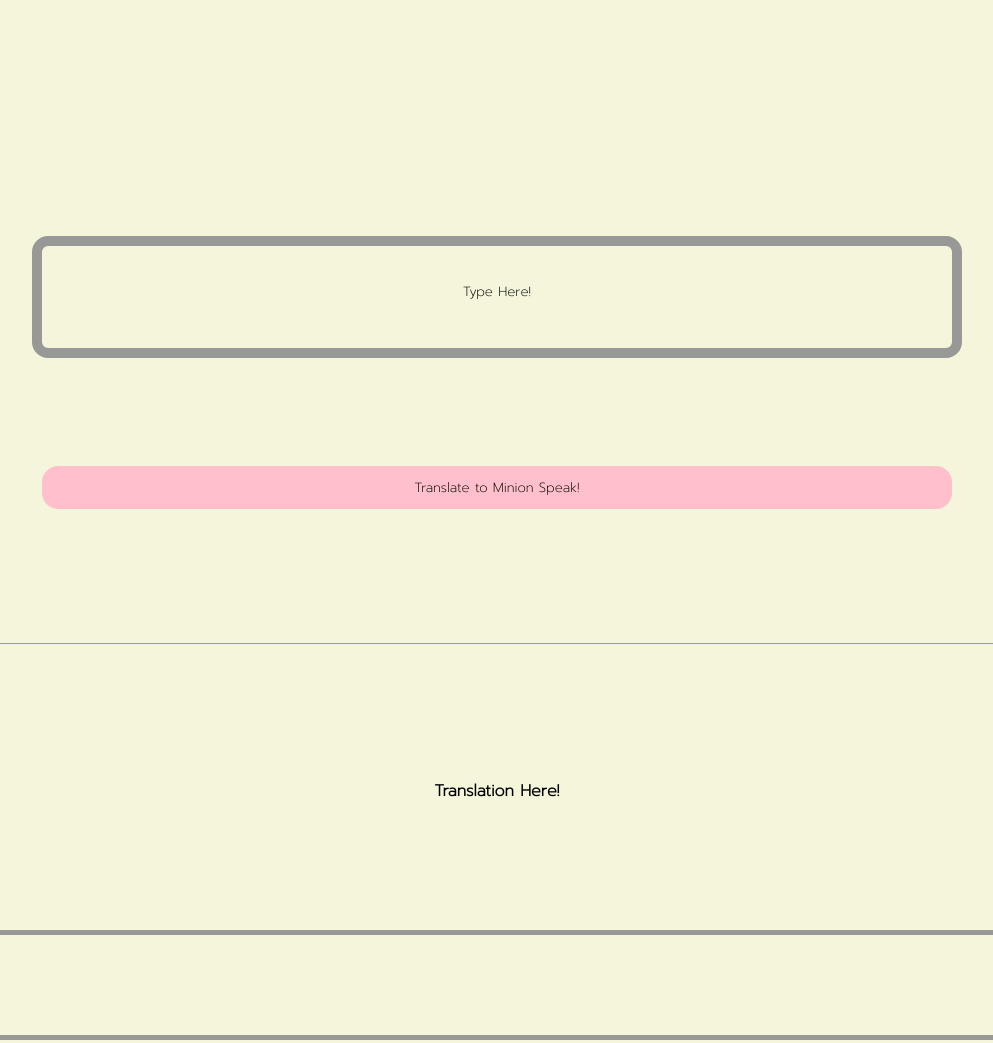
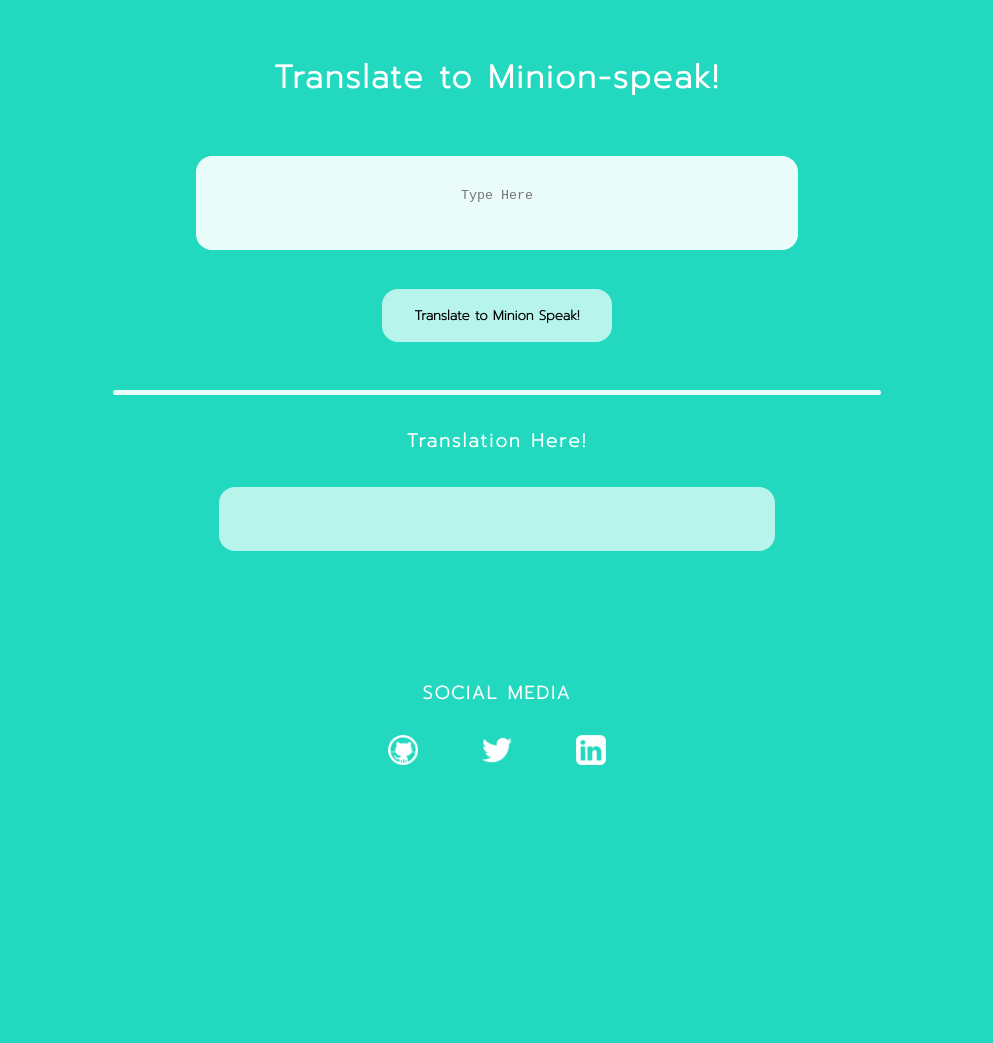
Before and after one commit to karanrana811/lesson-four, a plain HTML site: page index.html in a window 1280 px wide. Shown: the whole page, without its empty margins (143-1136 px from the left). After the commit the page ends 800 px from the top, so only its background shows below. Drawn offline with Linux system fonts and the light colour scheme.

Commit message:
styled html
added social media links, icon and styled the page to look better

```diff
--- a/index.html
+++ b/index.html
@@ -1,18 +1,43 @@
 <!DOCTYPE html>
 <html lang="en">
+
 <head>
     <meta charset="UTF-8">
     <meta http-equiv="X-UA-Compatible" content="IE=edge">
     <meta name="viewport" content="width=device-width, initial-scale=1.0">
     <link href="style.css" rel="stylesheet">
-    <title>Lesson 4 | Karan</title>
+    <title>Minion Speak</title>
+    <link rel="icon" href="KRlogo.png" type="image/x-icon" />
+
 </head>
+
 <body>
-    <div class="center"><textarea id="txt-input" placeholder="text" onclick="textArea()">Type Here!</textarea>
-    <button id="btn-translate">Translate to Minion Speak!</button></div>
-    <hr>
-    <div>Translation Here!</div>
-    <div id="output"></div>
+    <div class="container">
+        <h1>Translate to Minion-speak!</h1>
+        <textarea id="txt-input" placeholder="Type Here" onclick="textArea()"></textarea>
+        <button id="btn-translate">Translate to Minion Speak!</button>
+        <hr>
+        <h3>Translation Here!<h3>
+        <div id="output"></div>
+    </div>
+    <footer class="footer">
+        <div class="footer-header">SOCIAL MEDIA</div>
+        <ul class="list-non-bullet">
+            <li class="list-item-inline">
+                <a class="link" target="_blank" href="https://github.com/karanrana811"> <img src="github-11-128.png" />
+                </a>
+            </li>
+            <li class="list-item-inline">
+                <a class="link" target="_blank" href="https://twitter.com/XkaranX1"> <img src="twitter-128.png" /> </a>
+            </li>
+            <li class="list-item-inline">
+                <a class="link" target="_blank" href="https://www.linkedin.com/in/karan-rana-a95667153/">
+                    <img src="linkedin-6-128.png" />
+                </a>
+            </li>
+        </ul>
+    </footer>
     <script src="app.js" type="text/javascript"></script>
 </body>
+
 </html>
--- a/style.css
+++ b/style.css
@@ -1,41 +1,125 @@
-@import url('https://fonts.googleapis.com/css2?family=Prompt:wght@200&display=swap');
+@import url("https://fonts.googleapis.com/css2?family=Prompt:ital,wght@0,100;0,200;1,100&display=swap");
 
+:root {
+    --primary-color: #22D8BE;
+    --light-color: #eafcf9;
+    --dark-color: #b7f4eb;
+}
 
-.center, div {
+html {
+    max-width: 100%;
+}
+
+body {
+    margin: 0px auto;
+    font-family: "Prompt", sans-serif;
+    letter-spacing: 2px;
+    background-color: var(--primary-color);
+    text-align: center;
+    max-width: 100vw;
+}
+
+h1 {
+    color: white;
+}
+
+.container {
     text-align: center;
     margin: auto;
-    padding: 10%;
+    padding-top: 2rem;
     border: 5px;
     font-weight: bolder;
+    width: 60%;
 }
 
 #txt-input {
     text-align: center;
-    padding: 35px 0px 25px;
-    border: 10px solid rgb(152, 152, 151);
+    padding: 2rem;
+    border: none;
     border-radius: 1rem;
-    margin-top: 10%;
-    margin-bottom: 10%;
-    width: 90%;
+    margin-top: 2rem;
+    margin-bottom: 2rem;
+    width: 70%;
     resize: none;
-}
-
-* {
-    background-color: beige;
-    font-family: 'Prompt', sans-serif;
+    background-color: var(--light-color);
 }
 
 #btn-translate {
-    border: 10px pink solid;
+    border: none;
+    width: 30%;
+    padding: 1rem;
     border-radius: 1rem;
-    background-color: pink;
-    width: 90%;
+    background-color: var(--dark-color);
+    font-family: "Prompt", sans-serif;
+    font-weight: bolder;
+    margin-bottom: 2rem;
+}
+
+#btn-translate:hover {
+    cursor: pointer;
+    text-shadow: 1px 1px var(--primary-color);
+}
+
+hr {
+    height: 5px;
+    border: none;
+    background-color: var(--light-color);
+    border-radius: 1rem;
+    margin-top: 1rem;
+    margin-bottom: 1rem;
+}
+
+h3 {
+    color: white;
+    margin: 2rem;
 }
 
 #output {
-    border: 5px solid rgb(152, 152, 151);
+    border: none;
+    background-color: var(--dark-color);
+    color: black;
     border-radius: 1rem;
-    max-width: 90%;
+    width: 70%;
     margin: auto;
-    padding: 50px 0px;
+    padding: 2rem;
 }
+
+.footer {
+    text-align: center;
+    margin: auto auto 0;
+    left: 0;
+    right: 0;
+    bottom: 0;
+    color: white;
+    position: absolute;
+    bottom: 0;
+
+}
+
+
+.footer-header {
+    font-weight: bold;
+    text-align: center;
+    font-size: large;
+    padding: 0.5rem auto;
+}
+
+.list-non-bullet {
+    padding: 0;
+    margin: 0.5rem auto;
+}
+
+.list-item-inline {
+    display: inline;
+    padding: 0 4px;
+}
+
+img {
+    width: 30px;
+    margin: 20px;
+}
+
+.link {
+    text-decoration: none;
+    padding: 4px;
+}
```
Also changed, not shown: KRlogo.png (added), github-11-128.png (added), linkedin-6-128.png (added), twitter-128.png (added).
